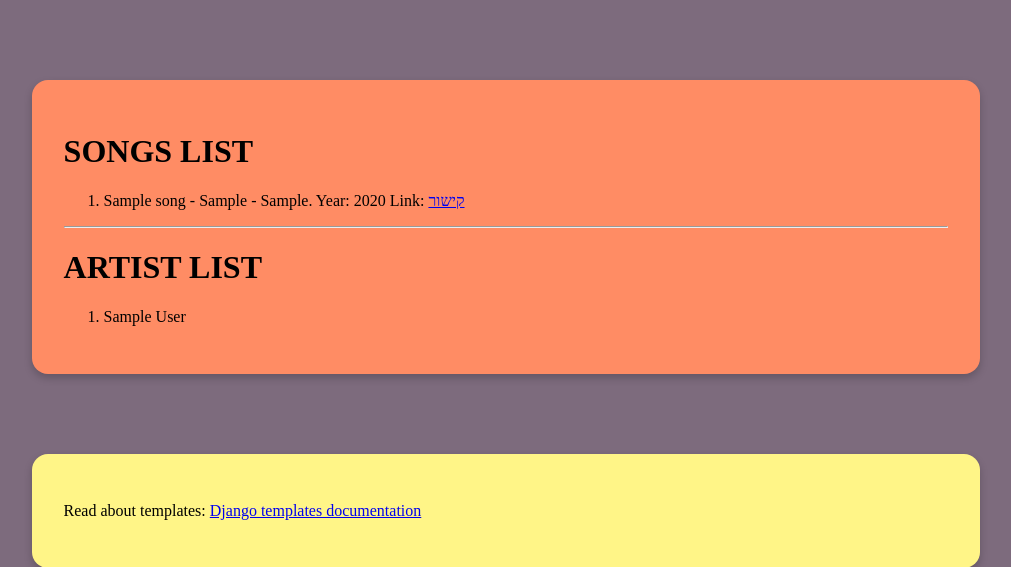
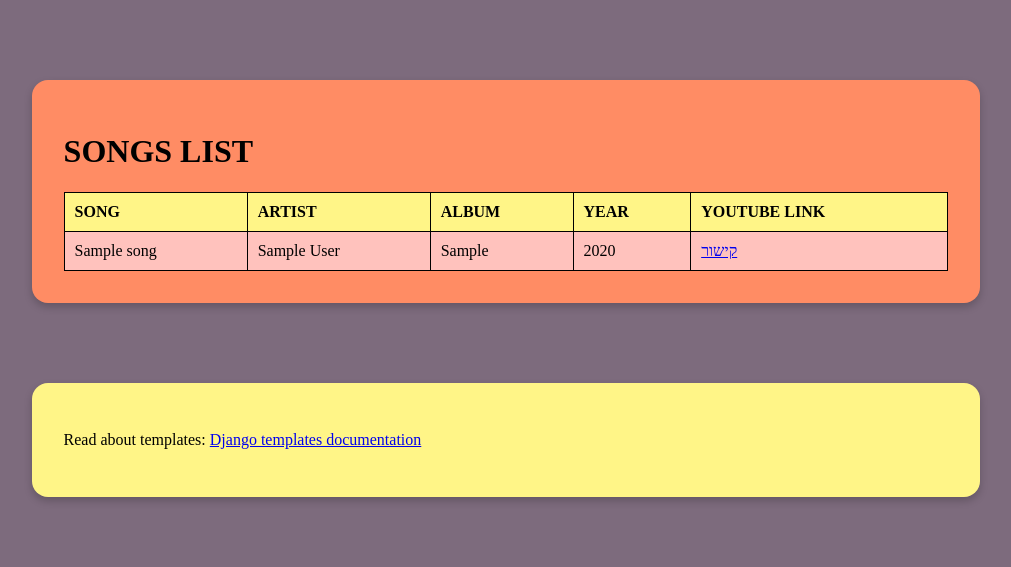
Before and after one commit to tutorials-4newbies/music_project, a Django app: page /songs_list/ in a window 1280 px wide. Shown: the top 567 px of the page, without its empty margins (134-1145 px from the left). Run offline with Django 4.2, Linux system fonts and the light colour scheme; tables that the repository leaves empty hold one stand-in row (values such as "Sample post").

Commit message:
adding ForeignKey and an updated view

```diff
--- a/songs_list/models.py
+++ b/songs_list/models.py
@@ -11,7 +11,7 @@ class Artist(models.Model):
 
 class Song(models.Model):
     name = models.CharField(max_length=200)
-    artist = models.CharField(max_length=200)
+    song_artist = models.ForeignKey(Artist, null=True, on_delete=models.SET_NULL)
     album = models.CharField(max_length=200)
     release_year = models.DateField(null=True)
     youtube_link = models.URLField(null=True, blank=True)
--- a/songs_list/templates/songslist/index.html
+++ b/songs_list/templates/songslist/index.html
@@ -6,23 +6,26 @@
 <body>
 <main class="main">
     <h1>SONGS LIST</h1>
-    <ol>
+    <table>
+        <thead>
+        <th>song</th>
+        <th>artist</th>
+        <th>album</th>
+        <th>year</th>
+        <th>youtube link</th>
+        </thead>
+        <tbody>
         {% for song in songs %}
-            <li>
-                {{ song.name }} - {{ song.artist }} - {{ song.album }}.  Year: {{ song.release_year | date:"Y" }}
-            Link: <a href="{{ song.youtube_link }}">קישור</a>
-            </li>
+            <tr>
+                <td>{{ song.name }}</td>
+                <td>{{ song.song_artist }}</td>
+                <td>{{ song.album }}</td>
+                <td>{{ song.release_year | date:"Y" }}</td>
+                <td><a href="{{ song.youtube_link }}">קישור</a></td>
+            </tr>
         {% endfor %}
-    </ol>
-    <hr/>
-    <h1>ARTIST LIST</h1>
-<ol>
-    {% for artist in artists %}
-        <li>
-            {{ artist.first_name }} {{ artist.last_name }}
-        </li>
-        {% endfor %}
-</ol>
+        </tbody>
+    </table>
 </main>
 <footer>
     <p>
@@ -52,4 +55,25 @@
         background-color: #FFF587;
     }
 
+    table {
+        background-color: #ffc2bd;
+        border: solid 1px black;
+        width: 100%;
+        border-collapse: collapse;
+        border-spacing: 0;
+    }
+
+    table thead th {
+        background-color: #FFF587;
+        border: solid 1px black;
+        padding: 10px;
+        text-align: left;
+        text-transform: uppercase;
+    }
+
+    table tbody td {
+        border: solid 1px black;
+        padding: 10px;
+    }
+
 </style>
```
Also changed, not shown: songs_list/migrations/0004_song_song_artist.py (added), songs_list/migrations/0005_remove_song_artist.py (added).
